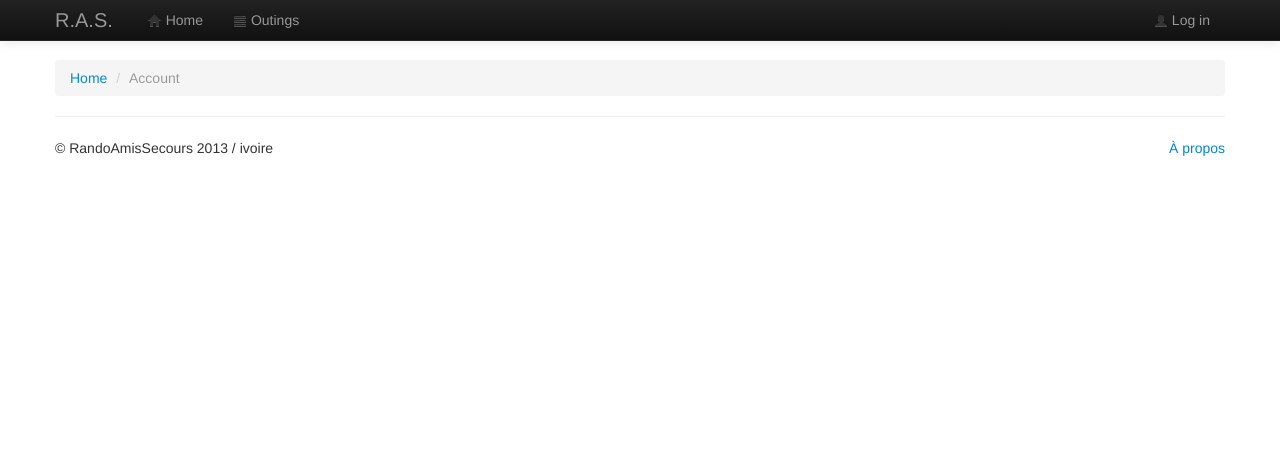
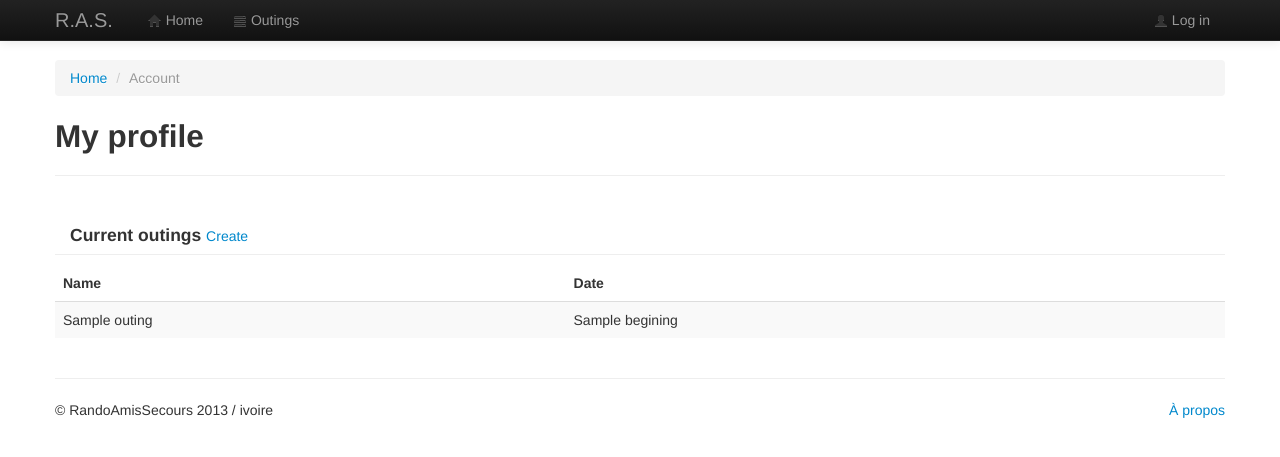
Before and after one commit to ivoire/RandoAmisSecours, a Django app: template RandoAmisSecours/templates/RandoAmisSecours/account/profile.html in a window 1280 px wide. Shown: the top 457 px of the page. Run offline with Django 3.2, Linux system fonts and the light colour scheme; the template is opened without the code that fills it: most values are stand-ins (such as "Sample title", 1, 10 or a date in 2020).

Commit message:
Profile: list outings

```diff
--- a/RandoAmisSecours/templates/RandoAmisSecours/account/profile.html
+++ b/RandoAmisSecours/templates/RandoAmisSecours/account/profile.html
@@ -8,4 +8,31 @@
 {% endblock %}
 
 {% block body %}
+<div class="page-header">
+  <h2>My profile</h2>
+</div>
+
+<div class="row">
+  <div class="span12">
+    <h4 class="modal-header">Current outings <small><a href="{% url 'outings.create' %}">Create</a></small></h4>
+    <table class="table table-striped">
+      <thead>
+        <tr>
+          <th>Name</th>
+          <th>Date</th>
+          <th></th>
+        </tr>
+      </thead>
+      <tbody>
+      {% for outing in outings %}
+        <tr>
+          <td>{{ outing.name }}</td>
+          <td>{{ outing.begining }}</td>
+          <td></td>
+        </tr>
+      {% endfor %}
+      </tbody>
+    </table>
+  </div>
+</div>
 {% endblock %}
--- a/RandoAmisSecours/views/account.py
+++ b/RandoAmisSecours/views/account.py
@@ -70,4 +70,5 @@ def register(request):
 
 @login_required
 def profile(request):
-    return render_to_response('RandoAmisSecours/account/profile.html', context_instance=RequestContext(request))
+    outings = request.user.outing_set.all()
+    return render_to_response('RandoAmisSecours/account/profile.html', {'outings': outings}, context_instance=RequestContext(request))
```
